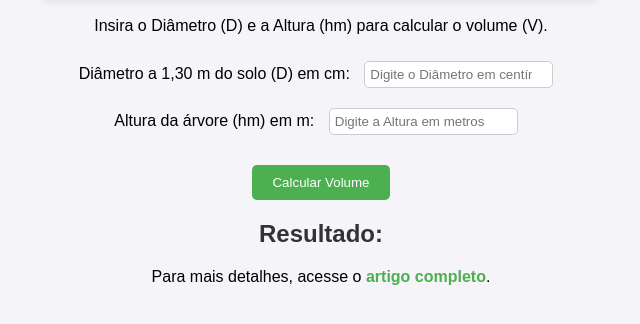
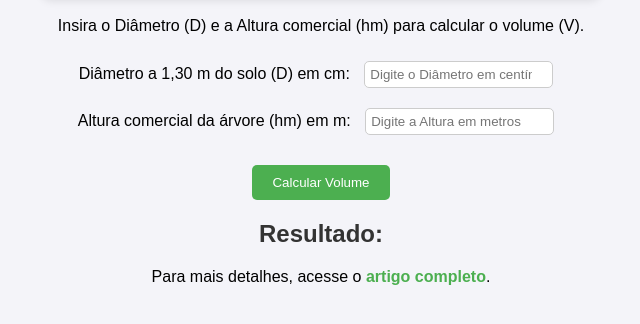
Before and after one commit to ManejoUEAP/FLOTA, a plain HTML site: page index.html in a window 1280 px wide. Shown: the part 388-712 px from the top of the page, without its empty margins (319-959 px from the left). Drawn offline with Linux system fonts and the light colour scheme.

Commit message:
Add files via upload

```diff
--- a/index.html
+++ b/index.html
@@ -86,13 +86,13 @@
         V = exp(<span>-8,889</span> + <span>1,881</span> × ln(D) + <span>0,875</span> × ln(h<sub>m</sub>))
     </div>
 
-    <p>Insira o Diâmetro (D) e a Altura (hm) para calcular o volume (V).</p>
+    <p>Insira o Diâmetro (D) e a Altura comercial (hm) para calcular o volume (V).</p>
 
     <!-- Entrada de dados -->
     <label for="diametro">Diâmetro a 1,30 m do solo (D) em cm: </label>
     <input type="number" id="diametro" placeholder="Digite o Diâmetro em centímetros" step="any"><br>
 
-    <label for="altura">Altura da árvore (hm) em m: </label>
+    <label for="altura">Altura comercial da árvore (hm) em m: </label>
     <input type="number" id="altura" placeholder="Digite a Altura em metros" step="any"><br>
 
     <!-- Botão de cálculo -->
```
